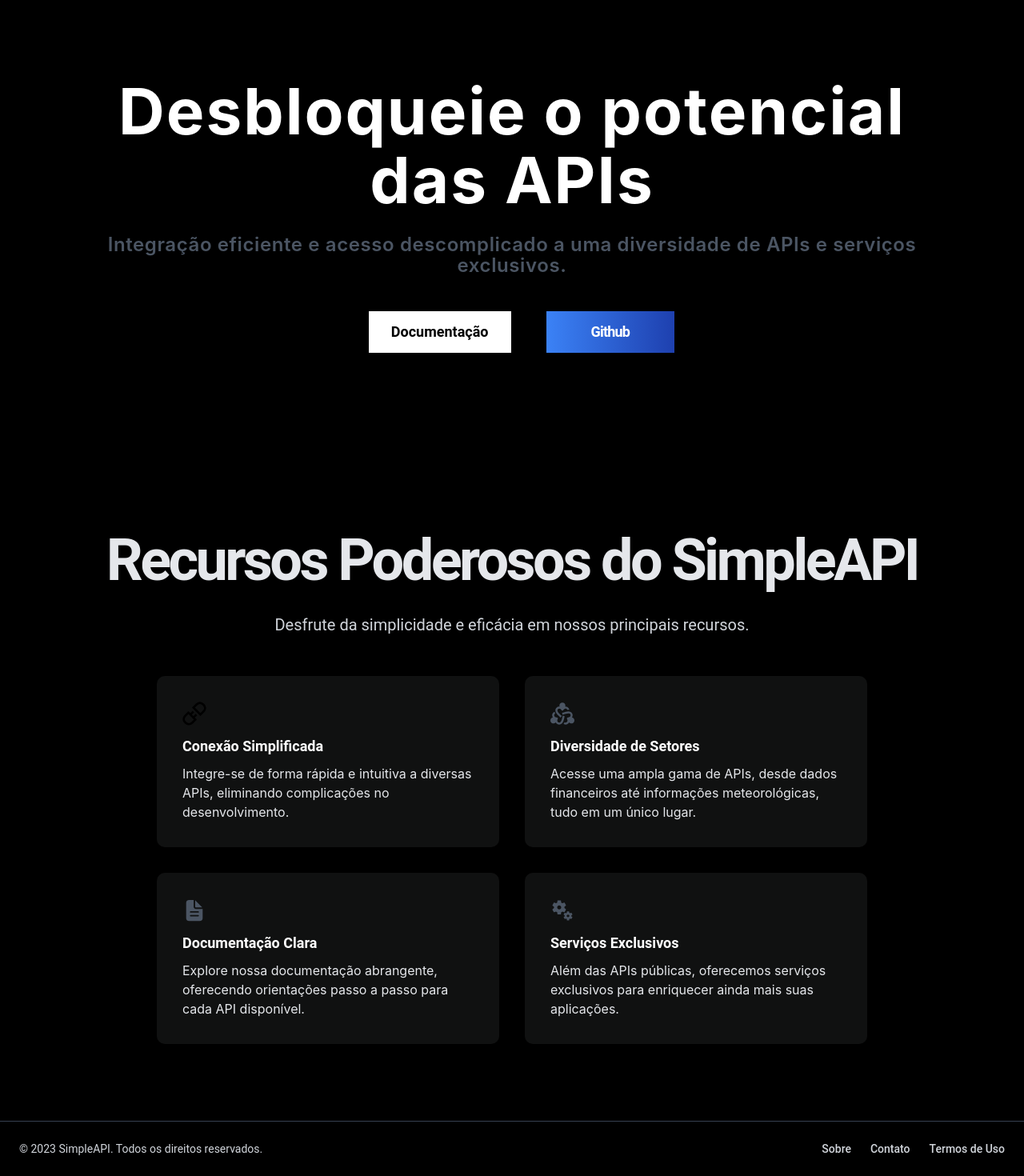
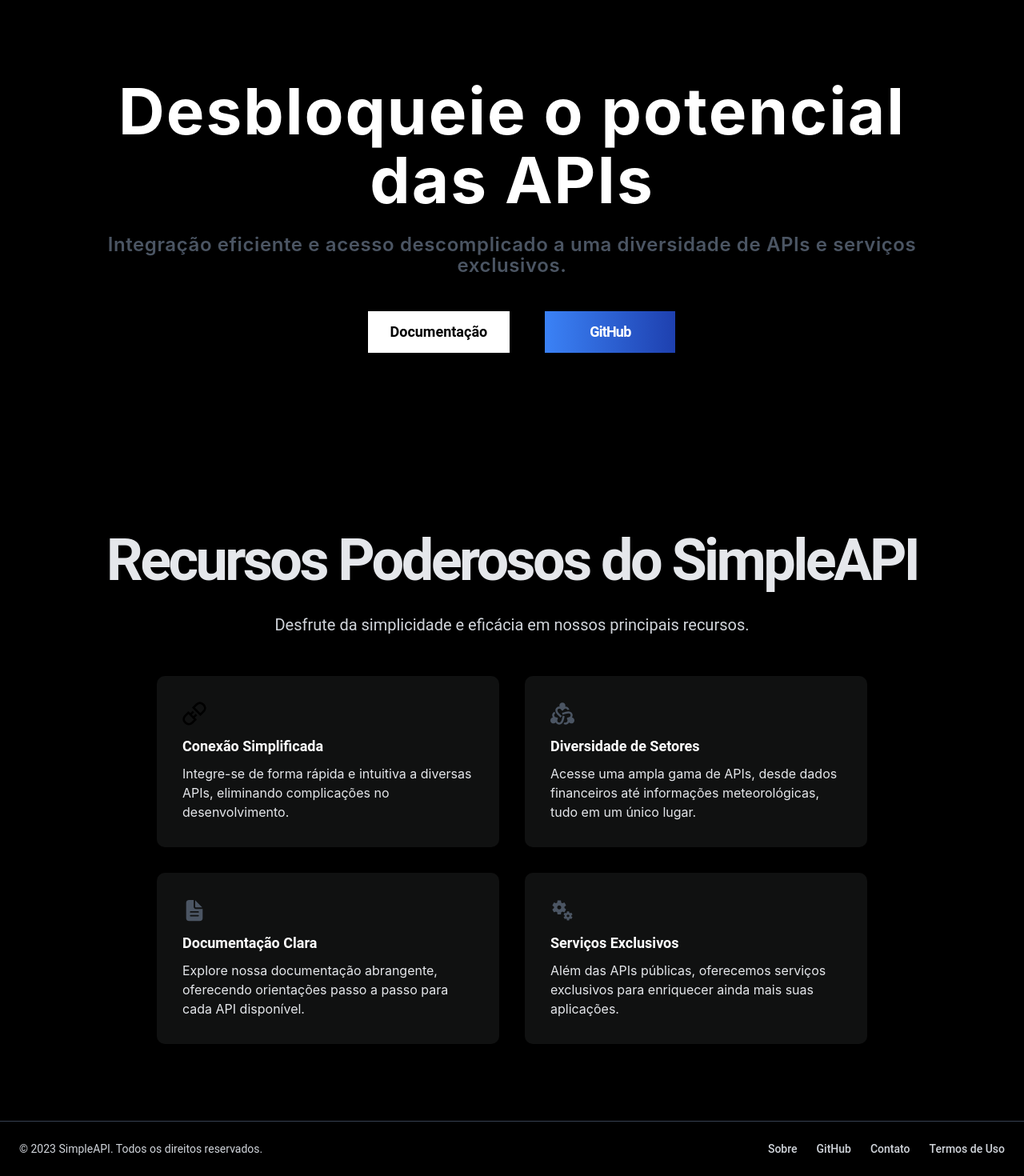
Before and after one commit to DanielSilva33/simpleapi.com.br, a Next.js app: page / in a window 1280 px wide. Shown: the part 124-1594 px from the top of the page at 80% size. Built offline with nearby package versions, Linux system fonts and the light colour scheme.

Commit message:
fix `gitHub` link and add on footer

```diff
--- a/src/components/Footer.js
+++ b/src/components/Footer.js
@@ -19,6 +19,15 @@
             </Link>
           </li>
           <li>
+            <Link
+              href="https://github.com/DanielSilva33/simpleapi.com.br"
+              target="_blank"
+              className="hover:underline me-4 md:me-6"
+            >
+              GitHub
+            </Link>
+          </li>
+          <li>
             <Link href="/contato" className="hover:underline me-4 md:me-6">
               Contato
             </Link>
--- a/src/pages/index.js
+++ b/src/pages/index.js
@@ -34,7 +34,7 @@
               target="_blank"
             >
               <div className="flex text-lg">
-                <span className="justify-center">Github</span>
+                <span className="justify-center">GitHub</span>
               </div>
             </Link>
           </div>
```
